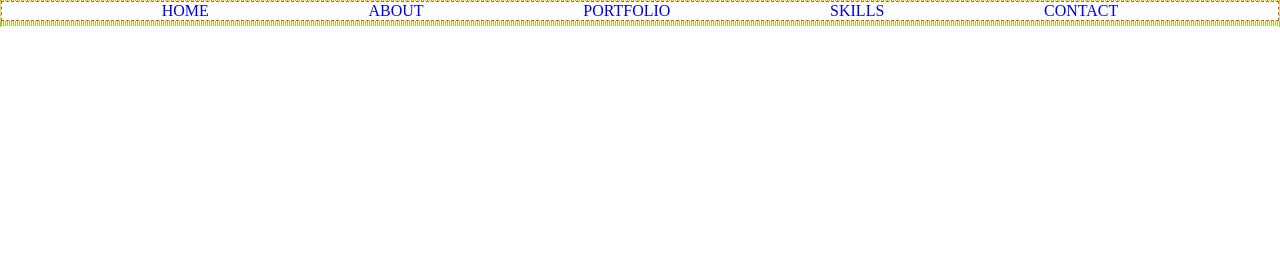
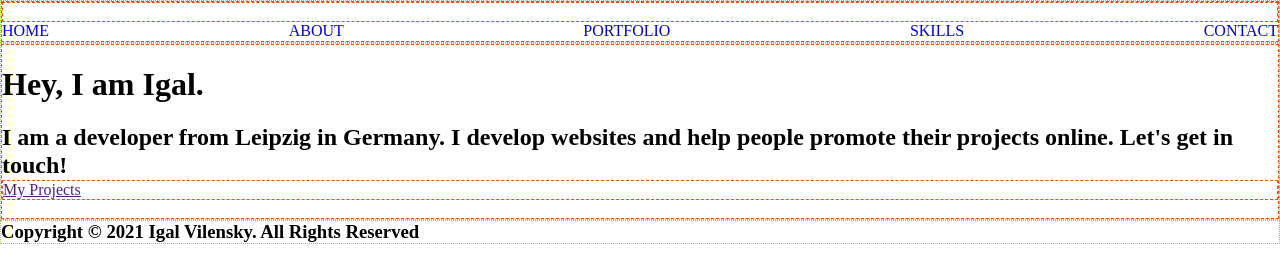
Before and after one commit to igalVilensky/Portfolio, a plain HTML site: page index.html in a window 1280 px wide. Drawn offline with Linux system fonts and the light colour scheme.

Commit message:
content, footer, html

```diff
--- a/css/style.css
+++ b/css/style.css
@@ -27,7 +27,7 @@ div {
 
 .list {
   display: flex;
-  justify-content: space-evenly;
+  justify-content: space-between;
 }
 
 .list > li > a {
--- a/index.html
+++ b/index.html
@@ -11,6 +11,7 @@
   <body>
     <section class="header">
       <div class="wrapper">
+        <div class="logo"><img src="" alt="" /></div>
         <nav class="navigation">
           <ul class="list">
             <li><a href="#">HOME</a></li>
@@ -22,7 +23,24 @@
         </nav>
       </div>
     </section>
-    <section class="main"></section>
-    <section class="footer"></section>
+    <section class="main">
+      <div class="wrapper">
+        <h1 class="main-title">Hey, I am Igal.</h1>
+        <h2 class="main-subtitle">
+          I am a developer from Leipzig in Germany. I develop websites and help
+          people promote their projects online. Let's get in touch!
+        </h2>
+        <div class="main-btn"><a href="">My Projects</a></div>
+        <picture
+          ><source srcset="" media="(min-width: 800)" />
+          <img src="" alt=""
+        /></picture>
+      </div>
+    </section>
+    <section class="footer">
+      <h3 class="footer-text">
+        Copyright © 2021 Igal Vilensky. All Rights Reserved
+      </h3>
+    </section>
   </body>
 </html>
```
